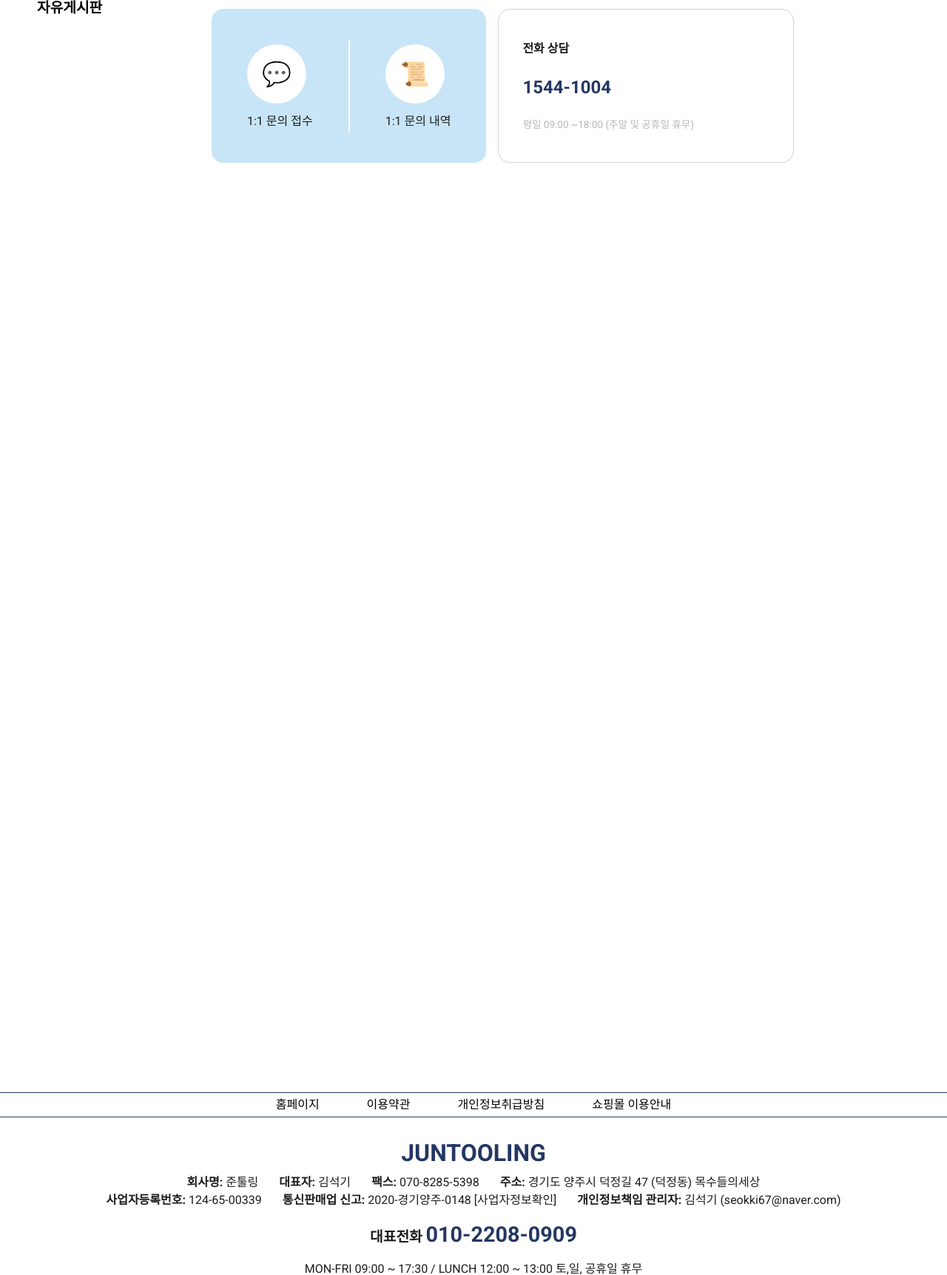
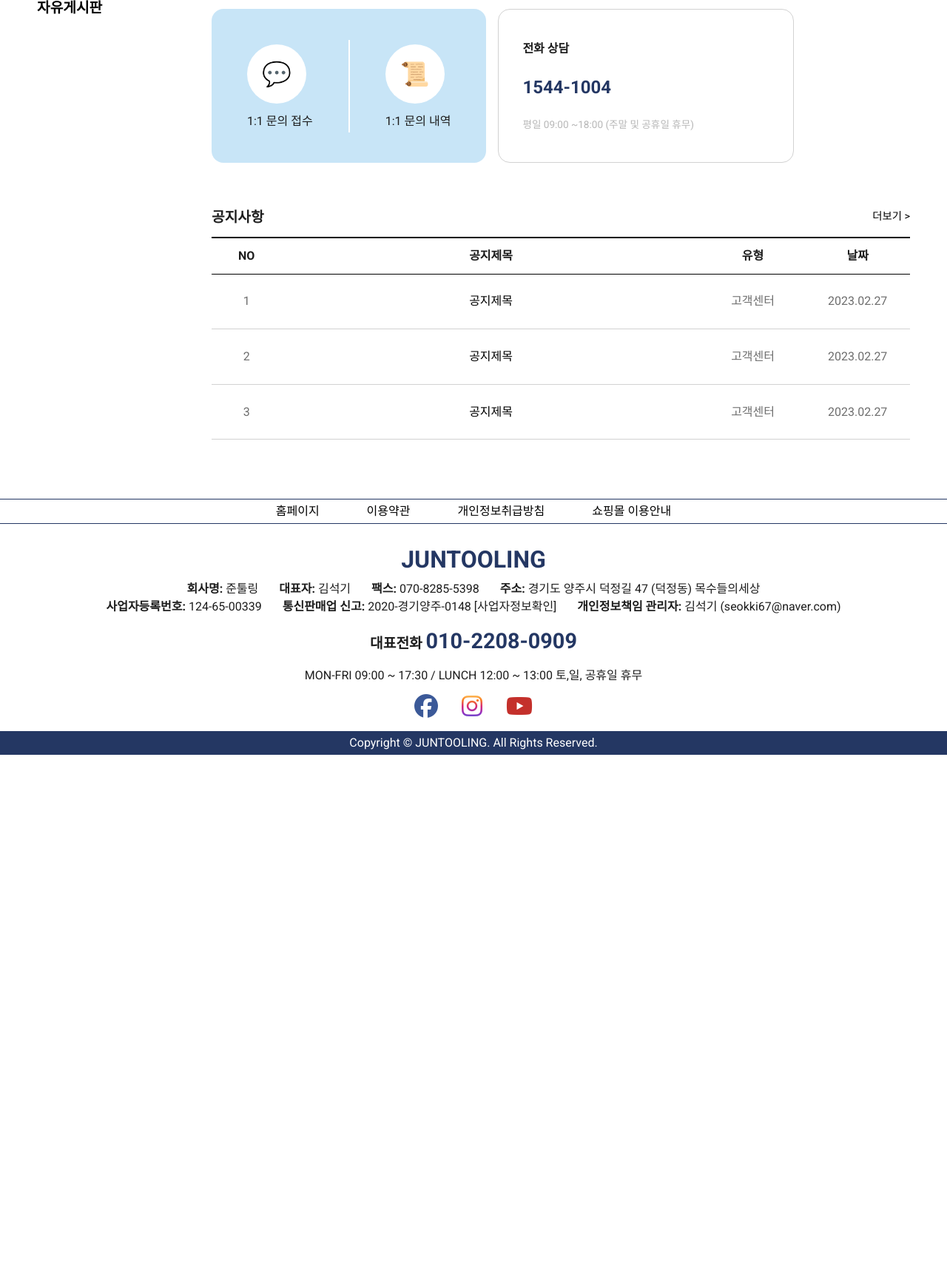
Before and after one commit to Joontooling/joontooling, a Django app: page /community/ in a window 1280 px wide. Shown: the part 697-2420 px from the top of the page at 74% size. After the commit the page ends 1717 px from the top, so only its background shows below. Run offline with Django 3.2, Linux system fonts and the light colour scheme; some libraries are stand-ins or nearby versions.

Commit message:
Design community index page main notice

```diff
--- a/community/templates/community/index.html
+++ b/community/templates/community/index.html
@@ -80,6 +80,43 @@
         </div>
       </section>
 
+      <!-- Notice -->
+      <seciton class="notice">
+        <!-- notice-top -->
+        <div class="notice__top">
+          <h5 class="notice__title">공지사항</h5>
+          <p class="notice__more"><a href="#">더보기 ></a></p>
+        </div>
+        <!-- notice-bottom -->
+        <div class="notice__bottom">
+          <div class="notice__no">
+            <span>NO</span>
+            <span>공지제목</span>
+            <span>유형</span>
+            <span>날짜</span>
+          </div>
+          <!-- notice-item -->
+          <div class="notice__item">
+            <span>1</span>
+            <span><a href="#">공지제목</a></span>
+            <span>고객센터</span>
+            <span>2023.02.27</span>
+          </div>
+          <div class="notice__item">
+            <span>2</span>
+            <span><a href="#">공지제목</a></span>
+            <span>고객센터</span>
+            <span>2023.02.27</span>
+          </div>
+          <div class="notice__item">
+            <span>3</span>
+            <span><a href="#">공지제목</a></span>
+            <span>고객센터</span>
+            <span>2023.02.27</span>
+          </div>
+        </div>
+      </seciton>
+
     </main>
 
   </div>
--- a/static/css/community/index.css
+++ b/static/css/community/index.css
@@ -47,7 +47,6 @@
 .community .service {
   flex-grow: 1;
   padding-top: 3rem;
-  height: 2000px;
 }
 
 .community .service .title {
@@ -57,30 +56,32 @@
 }
 
 /* Question */
-.question,
-.call {
+.service .question,
+.service .call,
+.service .notice {
   margin-top: 2rem;
 }
 
-.question__title,
-.call__title {
+.service .question__title,
+.service .call__title,
+.service .notice__title {
   font-size: 1.2rem;
   font-weight: bold;
   margin-bottom: 1rem;
 }
 
-.question__search {
+.service .question__search {
   background-color: var(--color-light-gray);
   border-radius: 1rem;
   padding: 2rem 5rem;
   margin-bottom: 1rem;
 }
 
-.question__search form {
+.service .question__search form {
   text-align: center;
 }
 
-.question__search form input {
+.service .question__search form input {
   width: 80%;
   padding: 1rem;
   background-color: var(--color-white);
@@ -171,18 +172,83 @@
   margin-left: 1rem;
 }
 
-.call__right p {
+.service .call__right p {
   margin: 1rem 0;
   font-weight: bold;
 }
 
-.call__right p:nth-child(2) {
+.service .call__right p:nth-child(2) {
   font-size: 1.5rem;
   color: var(--color-main);
 }
 
-.call__right p:nth-child(3) {
+.service .call__right p:nth-child(3) {
   font-size: 0.85rem;
   font-weight: 300;
   color: var(--color-gray);
 }
+
+/* Notice */
+.service .notice {
+  display: flex;
+  flex-direction: column;
+  margin-bottom: 5rem;
+}
+
+.service .notice__top {
+  margin-top: 2rem;
+  display: flex;
+  justify-content: space-between;
+}
+
+.service .notice__more a {
+  font-size: 0.9rem;
+}
+
+.service .notice__bottom {
+  border-top: 2px solid var(--color-black);
+}
+
+.service .notice__no,
+.service .notice__item {
+  padding: 1rem 0;
+  display: flex;
+  text-align: center;
+}
+
+.service .notice__no {
+  font-weight: bold;
+  border-bottom: 1px solid var(--color-black);
+}
+
+.service .notice__item {
+  padding: 1.8rem 0;
+  border-bottom: 1px solid var(--color-border);
+}
+
+.service .notice__item span a:hover {
+  text-decoration: underline;
+}
+
+.service .notice__no span:nth-child(1),
+.service .notice__item span:nth-child(1) {
+  width: 10%;
+}
+
+.service .notice__no span:nth-child(2),
+.service .notice__item span:nth-child(2) {
+  width: 60%;
+}
+
+.service .notice__no span:nth-child(3),
+.service .notice__item span:nth-child(3),
+.service .notice__no span:nth-child(4),
+.service .notice__item span:nth-child(4) {
+  width: 15%;
+}
+
+.service .notice__item span:nth-child(1),
+.service .notice__item span:nth-child(3),
+.service .notice__item span:nth-child(4) {
+  color: var(--color-dark-gray);
+}
```
Also changed, not shown: other parts of static/css/community/index.css (+13 -13 lines).
